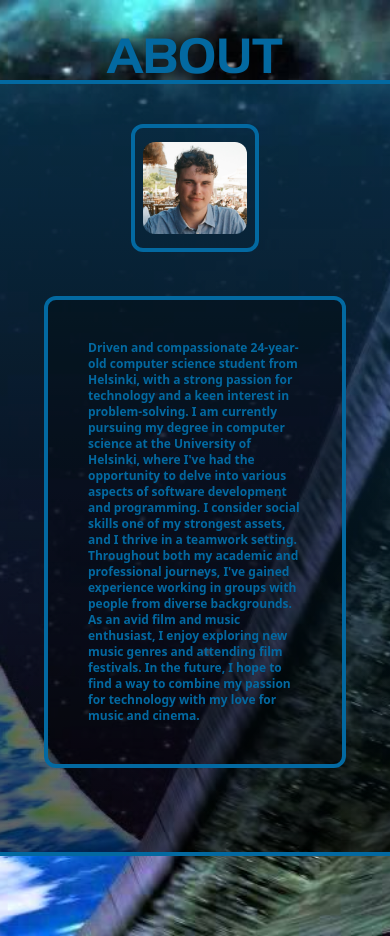
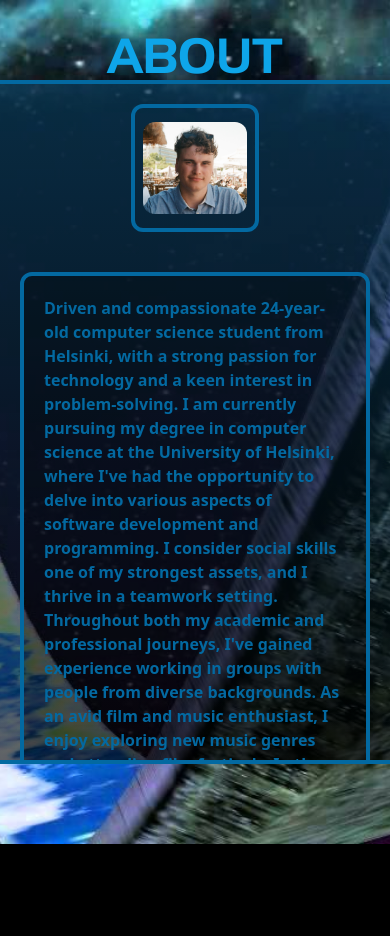
Before and after one commit to KalleHahl/HaloCE-Portfolio, a Next.js app in the folder portfolio/: page /about in a window 390 px wide. After the commit the page ends 844 px from the top, so only its background shows below. Built offline with nearby package versions, Linux system fonts and the light colour scheme.

Commit message:
enhancing responsiveness, almost there

```diff
--- a/portfolio/components/GradientBackground.tsx
+++ b/portfolio/components/GradientBackground.tsx
@@ -10,13 +10,13 @@ const GradientBackground = ({
   children: React.ReactNode
 }) => {
   return (
-    <div className="flex flex-col min-h-screen">
-      <div className="relative h-20 md:h-36 4k:h-64">
+    <div className="flex flex-col h-screen">
+      <div className="relative h-20 xl:h-36 4k:h-64">
         <div className="flex flex-col justify-end h-full">
           <motion.p
             initial={{ x: "-100%", opacity: 0 }}
             animate={{ x: "-50%", opacity: 1 }}
-            className="font-handel text-shadow-sm shadow-black text-5xl md:text-7xl absolute text-sky-700 bottom-0 left-1/2 transform -translate-x-1/2 md:left-1/4"
+            className="font-handel text-shadow-lg shadow-sky-900 text-5xl xl:text-7xl absolute text-sky-500 bottom-0 left-1/2 transform -translate-x-1/2 xl:left-1/4"
           >
             {text}
           </motion.p>
@@ -26,14 +26,12 @@ const GradientBackground = ({
         initial={{ opacity: 0 }}
         animate={{ opacity: 1 }}
         transition={{ duration: 1 }}
-        className="flex flex-col flex-wrap flex-1  2xl:content-center relative border-b-4 border-t-4 4k:border-t-8 4k:border-b-8 border-sky-700"
+        className="flex flex-1 relative overflow-auto max-h-screen border-b-4 border-t-4 4k:border-t-8 4k:border-b-8 border-sky-700"
       >
-        <div className="absolute inset-0 bg-gradient-to-b from-sky-900 to-black opacity-60"></div>{" "}
-        <div className="flex flex-col md:flex-row py-10 md:px-10">
-          {children}
-        </div>
+        <div className="absolute inset-0 bg-gradient-to-b from-sky-900 to-black h-full opacity-60"></div>{" "}
+        <div className="py-5 px-5 xl:py-10 xl:px-10">{children}</div>
       </motion.div>
-      <div className="h-20 md:h-36 4k:h-64"></div>
+      <div className="h-20 xl:h-36 4k:h-64"></div>
     </div>
   )
 }
--- a/portfolio/components/about/AboutPage.tsx
+++ b/portfolio/components/about/AboutPage.tsx
@@ -7,11 +7,8 @@ import AboutTextContainer from "./AboutTextContainer"
 const AboutPage = () => {
   return (
     <GradientBackground text="ABOUT">
-      <div className="flex flex-col  md:h-full relative">
+      <div className="flex flex-col h-full xl:flex-row">
         <MyImage />
-      </div>
-      <div className="flex flex-col w-full md:h-full relative">
-        {" "}
         <AboutTextContainer />
       </div>
     </GradientBackground>
--- a/portfolio/components/about/AboutTextContainer.tsx
+++ b/portfolio/components/about/AboutTextContainer.tsx
@@ -1,8 +1,8 @@
 const AboutTextContainer = () => {
   return (
-    <div className="flex py-11 px-11">
-      <div className="flex shrink flex-row flex-wrap px-10 py-10 border-4 rounded-xl border-sky-700 bg-black bg-opacity-30">
-        <p className="text-sky-700 font-bold text-xs md:text-3xl ">
+    <div className="relative pt-10 xl:pt-0 xl:px-10 h-full">
+      <div className="overflow-y-auto px-5 py-5 xl:px-10 xl:py-10 border-4 rounded-xl border-sky-700 bg-black bg-opacity-30 xl:h-full">
+        <p className="text-sky-700 font-bold text-s xl:text-3xl ">
           Driven and compassionate 24-year-old computer science student from
           Helsinki, with a strong passion for technology and a keen interest in
           problem-solving. I am currently pursuing my degree in computer science
@@ -14,7 +14,18 @@ const AboutTextContainer = () => {
           diverse backgrounds. As an avid film and music enthusiast, I enjoy
           exploring new music genres and attending film festivals. In the
           future, I hope to find a way to combine my passion for technology with
-          my love for music and cinema.
+          my love for music and cinema.Driven and compassionate 24-year-old
+          computer science student from Helsinki, with a strong passion for
+          technology and a keen interest in problem-solving. I am currently
+          pursuing my degree in computer science at the University of Helsinki,
+          where I've had the opportunity to delve into various aspects of
+          software development and programming. I consider social skills one of
+          my strongest assets, and I thrive in a teamwork setting. Throughout
+          both my academic and professional journeys, I've gained experience
+          working in groups with people from diverse backgrounds. As an avid
+          film and music enthusiast, I enjoy exploring new music genres and
+          attending film festivals. In the future, I hope to find a way to
+          combine my passion for technology with my love for music and cinema.
         </p>
       </div>
     </div>
--- a/portfolio/components/about/MyImage.tsx
+++ b/portfolio/components/about/MyImage.tsx
@@ -3,8 +3,8 @@ import myImage from "../../public/IMG_2576.jpg"
 
 const MyImage = () => {
   return (
-    <div className="flex flex-row content-center justify-center">
-      <div className=" flex content-center items-center justify-center px-2 py-2 w-32 h-32  md:w-64 md:h-64 border-4 border-sky-700 rounded-xl">
+    <div className="flex flex-row relative content-center justify-center">
+      <div className=" flex content-center items-center justify-center px-2 py-2 w-32 h-32  xl:w-64 xl:h-64 border-4 border-sky-700 rounded-xl">
         <Image
           src={myImage}
           objectFit=" cover"
```
